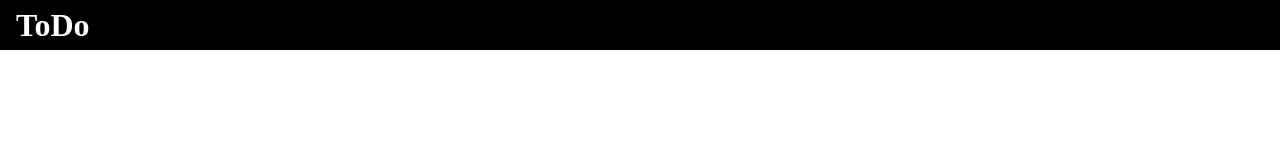
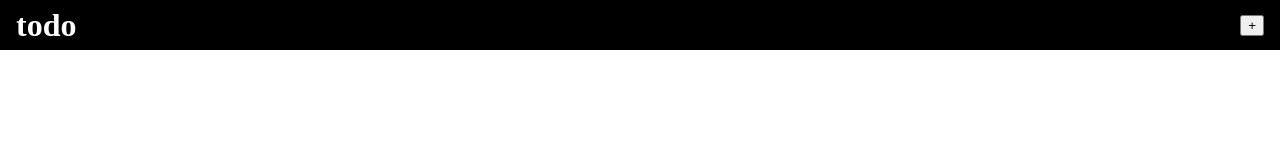
Before and after one commit to tyler1588/odin-todo, a website built with webpack: page dist/index.html in a window 1280 px wide. Built offline with nearby package versions, Linux system fonts and the light colour scheme.

Commit message:
add modal to submit todo

```diff
--- a/src/index.js
+++ b/src/index.js
@@ -1,5 +1,7 @@
 import navbar from './navbar';
+import modal from './modal';
 import './styles.css';
 // import navbar from './navbar';
 
 navbar();
+modal();
--- /dev/null
+++ b/src/modal.js
@@ -0,0 +1,29 @@
+function modal(){
+    const container = document.querySelector('.container');
+
+    const modal = document.createElement('dialog');
+    modal.classList.add('modal');
+    modal.setAttribute('id', 'modal');
+    container.appendChild(modal);
+
+    const modalForm = document.createElement('form');
+    modal.appendChild(modalForm);
+
+    const todoInput = document.createElement('input');
+    todoInput.type = 'text';
+    todoInput.name = 'todo';
+    modalForm.appendChild(todoInput);
+
+    const formSubmit = document.createElement('input');
+    formSubmit.type = 'submit';
+    formSubmit.value = 'Submit';
+    modalForm.appendChild(formSubmit);
+
+    const openModal = document.querySelector('.open-modal');
+
+    openModal.addEventListener('click', () => {
+        modal.showModal();
+    })
+}
+
+export default modal
--- a/src/navbar.js
+++ b/src/navbar.js
@@ -1,13 +1,18 @@
 function navbar(){
-    const container = document.querySelector(".container");
+    const container = document.querySelector('.container');
 
-    const navbar = document.createElement("div");
-    navbar.classList.add("navbar");
+    const navbar = document.createElement('div');
+    navbar.classList.add('navbar');
     container.appendChild(navbar);
 
-    const title = document.createElement("h1");
-    title.innerHTML = "ToDo";
+    const title = document.createElement('h1');
+    title.innerHTML = 'todo';
     navbar.appendChild(title);
+
+    const button = document.createElement('button');
+    button.innerHTML = '+';
+    button.classList.add('open-modal');
+    navbar.appendChild(button);
 }
 
 export default navbar
--- a/src/styles.css
+++ b/src/styles.css
@@ -10,8 +10,13 @@ body {
     background-color: black;
     display: flex;
     align-items: center;
+    justify-content: space-between;
 }
 
 .navbar > h1 {
     margin-left: 1rem;
 }
+
+.navbar > button {
+    margin-right: 1rem;
+}
```
Also changed, not shown: dist/bundle.js, dist/index.html.
